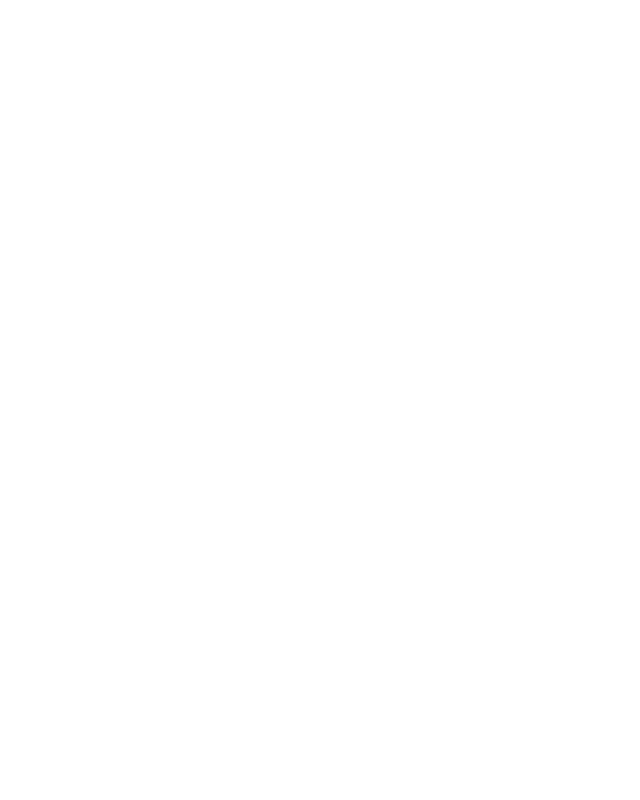
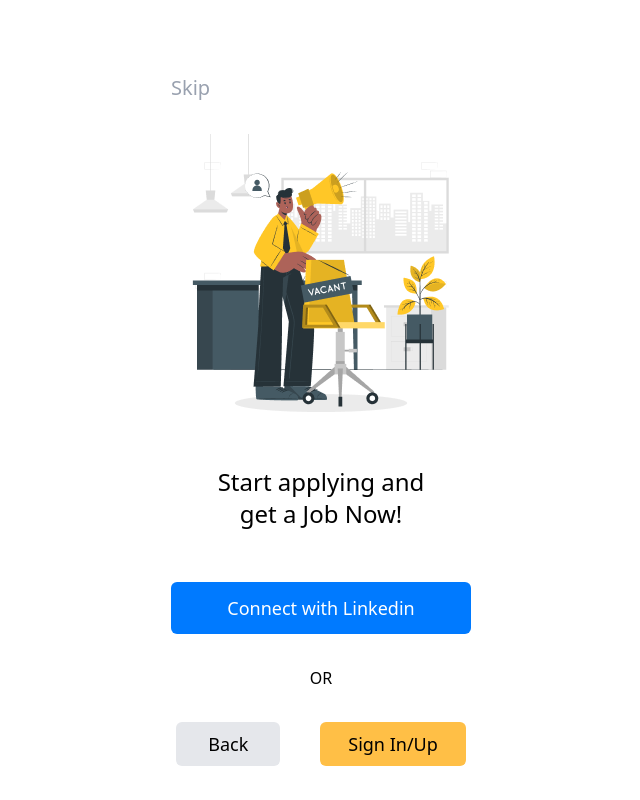
Before and after one commit to zayn-tech-info/jobber, a React (Vite) app: page /onboarding3 in a window 1280 px wide. Before the commit this address had no page. Shown: the whole page, without its empty margins (319-959 px from the left). Built offline with nearby package versions, Linux system fonts and the light colour scheme.

Commit message:
Created the last onboarding screen

```diff
--- a/src/App.jsx
+++ b/src/App.jsx
@@ -4,6 +4,8 @@
 import { Route, Routes } from "react-router-dom";
 import OnboardingScreen from "./pages/onboardingscreens/OnboardingScreen";
 import OnboardingScreen2 from "./pages/onboardingscreens/onboardingscreen2";
+import OnboardingScreen3 from "./pages/onboardingscreens/onboardingscreen3";
+
 function App() {
   return (
     <>
@@ -11,6 +13,7 @@
         <Route path="/" element={<SplashScreen />} />
         <Route path="/onboarding1" element={<OnboardingScreen />} />
         <Route path="/onboarding2" element={<OnboardingScreen2 />} />
+        <Route path="/onboarding3" element={<OnboardingScreen3 />} />
 
         <Route path="/home" element={<HomePage />} />
       </Routes>
--- /dev/null
+++ b/src/pages/onboardingscreens/onboardingscreen3.jsx
@@ -0,0 +1,51 @@
+import React from "react";
+import { OnboardingScreen2 } from "../../utils";
+import { Link } from "react-router-dom";
+const onboardingscreen3 = () => {
+  return (
+    <div className="flex justify-center items-center h-screen">
+      <div>
+        <div className="pt-10 px-5 space-y-8">
+          <p className="text-xl text-gray-400">
+            <Link to="/home">Skip</Link>
+          </p>
+          <div>
+            <img src={OnboardingScreen2} />
+          </div>
+          <div className="text-2xl font-medium text-center mb-10 my-2">
+            <p>
+              Start applying and <br /> get a Job Now!
+            </p>
+          </div>
+
+          <div>
+            <Link to="/onboarding3">
+              <button className="bg-[#007AFF] text-white font-medium text-lg py-3 px-10 rounded-md w-full mt-3">
+                <p>Connect with Linkedin</p>
+              </button>
+            </Link>
+          </div>
+          <p className="text-center">OR</p>
+          <div className="flex gap-10 justify-center items-center">
+            <div>
+              <Link to="/onboarding1">
+                <button className="bg-gray-200 font-medium text-lg py-2 px-8 rounded-md w-full">
+                  <p>Back</p>
+                </button>
+              </Link>
+            </div>
+            <div>
+              <Link to="/onboarding1">
+                <button className="bg-[#FFBF46]  font-medium text-lg py-2 px-7 rounded-md w-full">
+                  <p>Sign In/Up</p>
+                </button>
+              </Link>
+            </div>
+          </div>
+        </div>
+      </div>
+    </div>
+  );
+};
+
+export default onboardingscreen3;
```
